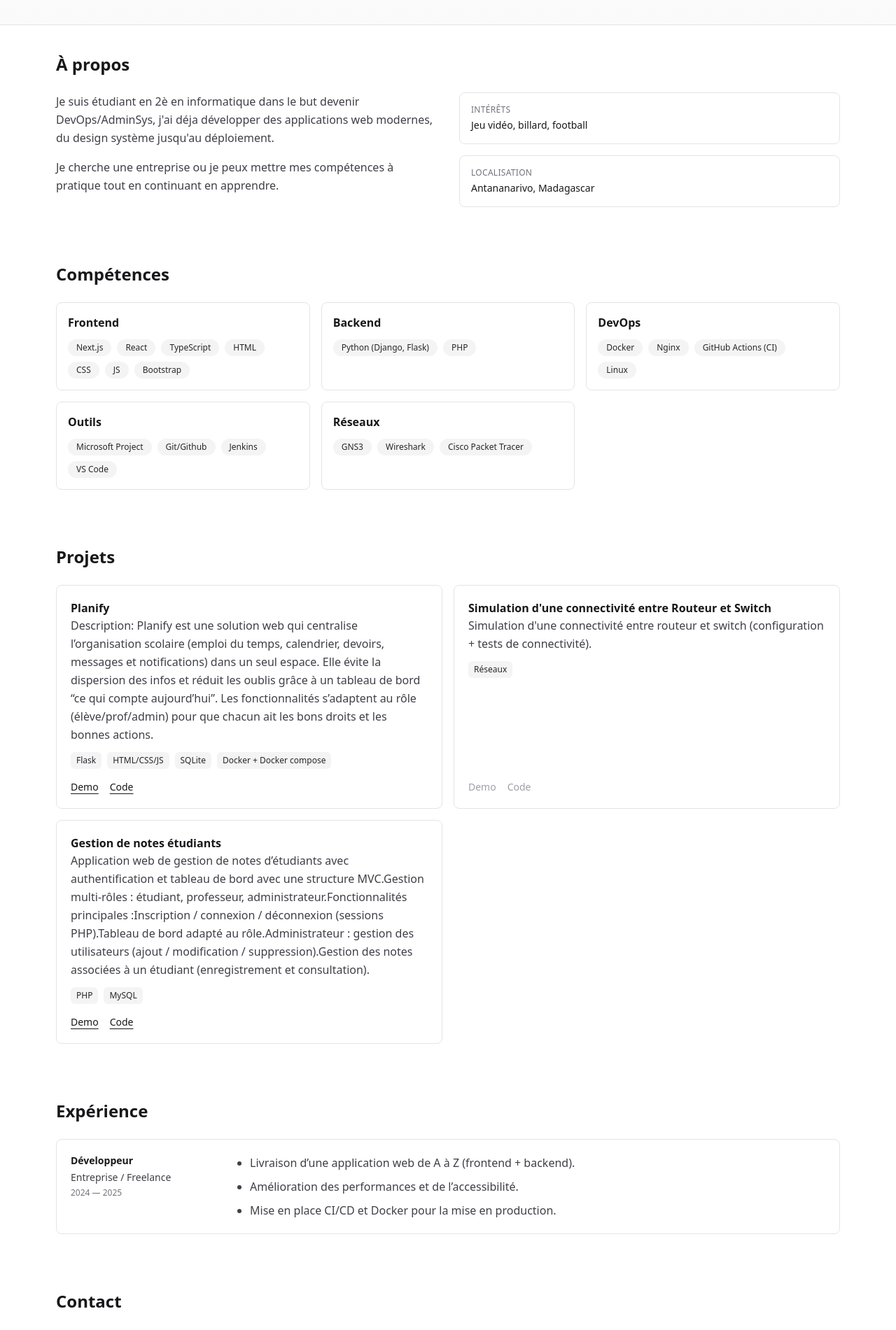
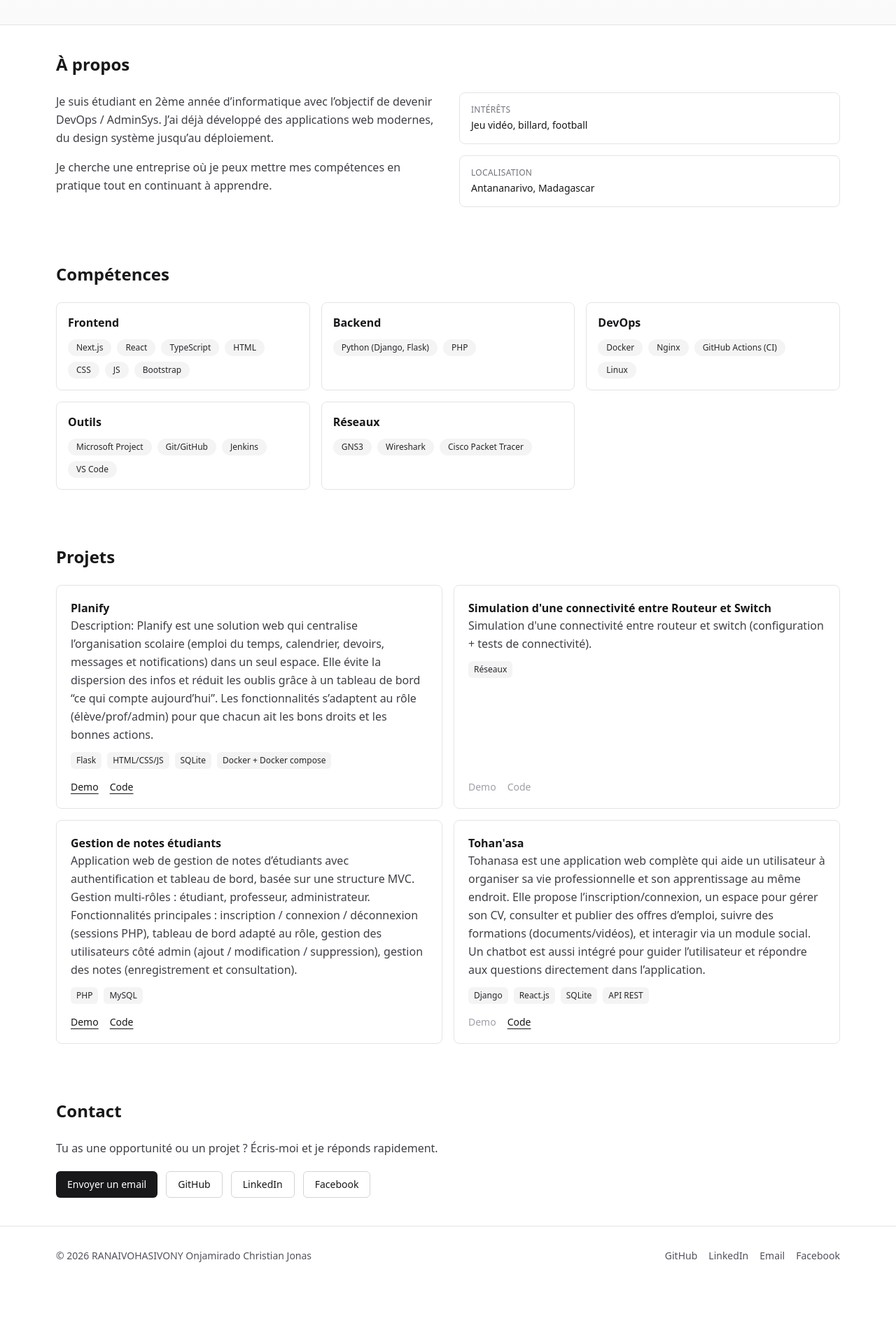
Before and after one commit to miradojonas/Portofolio, a Next.js app: page / in a window 1280 px wide. Shown: the part 400-2301 px from the top of the page at 70% size. After the commit the page ends 2237 px from the top, so only its background shows below. Built offline with nearby package versions, Linux system fonts and the light colour scheme.

Commit message:
ajout du lien facebook

```diff
--- a/src/app/content.ts
+++ b/src/app/content.ts
@@ -1,7 +1,7 @@
 export const content = {
   site: {
     name: "RANAIVOHASIVONY Onjamirado Christian Jonas",
-    title: "Futur Devops / AdminSys",
+    title: "Futur DevOps / AdminSys",
     description:
       "Je construis des applications web rapides, accessibles et maintenables.",
     location: "Madagascar",
@@ -11,13 +11,14 @@ export const content = {
     email: "miradojonas11@gmail.com",
     github: "https://github.com/miradojonas",
     linkedin: "https://www.linkedin.com/in/onjamirado-christian-jonas-ranaivohasivony-4195b036a/",
-    cv: "/cv.pdf",
+    cv: "/cv/CV_de_Mirado.pdf",
+    facebook : "https://web.facebook.com/MiRaDo.JoNaS?locale=fr_FR"
   },
 
   hero: {
     headline: "Salut, moi c’est Mirado.",
     subheadline:
-      "Actuellement en 2ème année en informatique à l'École Supérieur des Technologies de l'Information, je suis à la recherche d'une alternance/stage aux seins d'une entreprise.",
+      "Actuellement en 2ème année en informatique à l’École Supérieure des Technologies de l’Information, je suis à la recherche d’une alternance / d’un stage au sein d’une entreprise.",
     ctas: [
       { label: "Voir mes projets", href: "#projects" },
       { label: "Me contacter", href: "#contact" },
@@ -27,8 +28,8 @@ export const content = {
   about: {
     title: "À propos",
     paragraphs: [
-      "Je suis étudiant en 2è en informatique dans le but devenir DevOps/AdminSys, j'ai déja développer des applications web modernes, du design système jusqu'au déploiement.",
-      "Je cherche une entreprise ou je peux mettre mes compétences à pratique tout en continuant en apprendre.",
+      "Je suis étudiant en 2ème année d’informatique avec l’objectif de devenir DevOps / AdminSys. J’ai déjà développé des applications web modernes, du design système jusqu’au déploiement.",
+      "Je cherche une entreprise où je peux mettre mes compétences en pratique tout en continuant à apprendre.",
     ],
     highlights: [
       { label: "Intérêts", value: "Jeu vidéo, billard, football" },
@@ -45,7 +46,7 @@ export const content = {
       },
       {
         name: "Backend",
-        items: ["Python (Django, Flask)", "PHP",],
+        items: ["Python (Django, Flask)", "PHP"],
       },
       {
         name: "DevOps",
@@ -53,12 +54,12 @@ export const content = {
       },
       {
         name: "Outils",
-        items: ["Microsoft Project", "Git/Github", "Jenkins", "VS Code"],
+        items: ["Microsoft Project", "Git/GitHub", "Jenkins", "VS Code"],
       },
       {
-        name : "Réseaux",
-        items : ["GNS3", "Wireshark", "Cisco Packet Tracer"]
-      }
+        name: "Réseaux",
+        items: ["GNS3", "Wireshark", "Cisco Packet Tracer"],
+      },
     ],
   },
 
@@ -88,28 +89,22 @@ export const content = {
       {
         name: "Gestion de notes étudiants",
         description:
-          "Application web de gestion de notes d’étudiants avec authentification et tableau de bord avec une structure MVC.Gestion multi-rôles : étudiant, professeur, administrateur.Fonctionnalités principales :Inscription / connexion / déconnexion (sessions PHP).Tableau de bord adapté au rôle.Administrateur : gestion des utilisateurs (ajout / modification / suppression).Gestion des notes associées à un étudiant (enregistrement et consultation).",
+          "Application web de gestion de notes d’étudiants avec authentification et tableau de bord, basée sur une structure MVC. Gestion multi-rôles : étudiant, professeur, administrateur. Fonctionnalités principales : inscription / connexion / déconnexion (sessions PHP), tableau de bord adapté au rôle, gestion des utilisateurs côté admin (ajout / modification / suppression), gestion des notes (enregistrement et consultation).",
         tags: ["PHP", "MySQL"],
         links: {
           demo: "https://gestiondenotes.xo.je/views/auth/login.php",
           repo: "https://github.com/miradojonas/Gestion-de-notes-etudiants",
         },
       },
-    ],
-  },
-
-  experience: {
-    title: "Expérience",
-    items: [
       {
-        role: "Développeur",
-        company: "Entreprise / Freelance",
-        period: "2024 — 2025",
-        points: [
-          "Livraison d’une application web de A à Z (frontend + backend).",
-          "Amélioration des performances et de l’accessibilité.",
-          "Mise en place CI/CD et Docker pour la mise en production.",
-        ],
+        name: "Tohan'asa",
+        description:
+          "Tohanasa est une application web complète qui aide un utilisateur à organiser sa vie professionnelle et son apprentissage au même endroit. Elle propose l’inscription/connexion, un espace pour gérer son CV, consulter et publier des offres d’emploi, suivre des formations (documents/vidéos), et interagir via un module social. Un chatbot est aussi intégré pour guider l’utilisateur et répondre aux questions directement dans l’application.",
+        tags: ["Django", "React.js", "SQLite", "API REST"],
+        links: {
+          demo: "",
+          repo: "https://github.com/miradojonas/Tohanasa",
+        },
       },
     ],
   },
--- a/src/app/page.tsx
+++ b/src/app/page.tsx
@@ -43,9 +43,6 @@ export default function Home() {
               <a className={styles.tap} href="#projects">
                 Projets
               </a>
-              <a className={styles.tap} href="#experience">
-                Expérience
-              </a>
               <a className={styles.tap} href="#contact">
                 Contact
               </a>
@@ -77,9 +74,11 @@ export default function Home() {
                   {cta.label}
                 </a>
               ))}
-              <a className={`${styles.buttonGhost} ${styles.tap}`} href={content.links.cv}>
-                Télécharger le CV
-              </a>
+              {content.links.cv ? (
+                <a className={`${styles.buttonGhost} ${styles.tap}`} href={content.links.cv}>
+                  Télécharger le CV
+                </a>
+              ) : null}
             </div>
 
             <div className={styles.metaRow}>
@@ -176,29 +175,6 @@ export default function Home() {
           </RevealOnScroll>
 
           <RevealOnScroll>
-            <Section id="experience" title={content.experience.title}>
-              <div className={styles.timeline}>
-                {content.experience.items.map((e) => (
-                  <div key={`${e.role}-${e.company}`} className={styles.timelineItem}>
-                    <div className={styles.timelineLeft}>
-                      <div className={styles.timelineRole}>{e.role}</div>
-                      <div className={styles.timelineCompany}>{e.company}</div>
-                      <div className={styles.timelinePeriod}>{e.period}</div>
-                    </div>
-                    <ul className={styles.bullets}>
-                      {e.points.map((pt) => (
-                        <li key={pt} className={styles.p}>
-                          {pt}
-                        </li>
-                      ))}
-                    </ul>
-                  </div>
-                ))}
-              </div>
-            </Section>
-          </RevealOnScroll>
-
-          <RevealOnScroll>
             <Section id="contact" title={content.contact.title}>
               <p className={styles.p}>{content.contact.text}</p>
 
@@ -211,6 +187,9 @@ export default function Home() {
                 </a>
                 <a className={`${styles.buttonGhost} ${styles.tap}`} href={content.links.linkedin}>
                   LinkedIn
+                </a>
+                <a className={`${styles.buttonGhost} ${styles.tap}`} href={content.links.linkedin}>
+                  Facebook
                 </a>
               </div>
             </Section>
@@ -234,6 +213,9 @@ export default function Home() {
               <a className={styles.tap} href={`mailto:${content.links.email}`}>
                 Email
               </a>
+              <a className={styles.tap} href={`mailto:${content.links.email}`}>
+                Facebook
+              </a>
             </span>
           </div>
         </Container>
```
